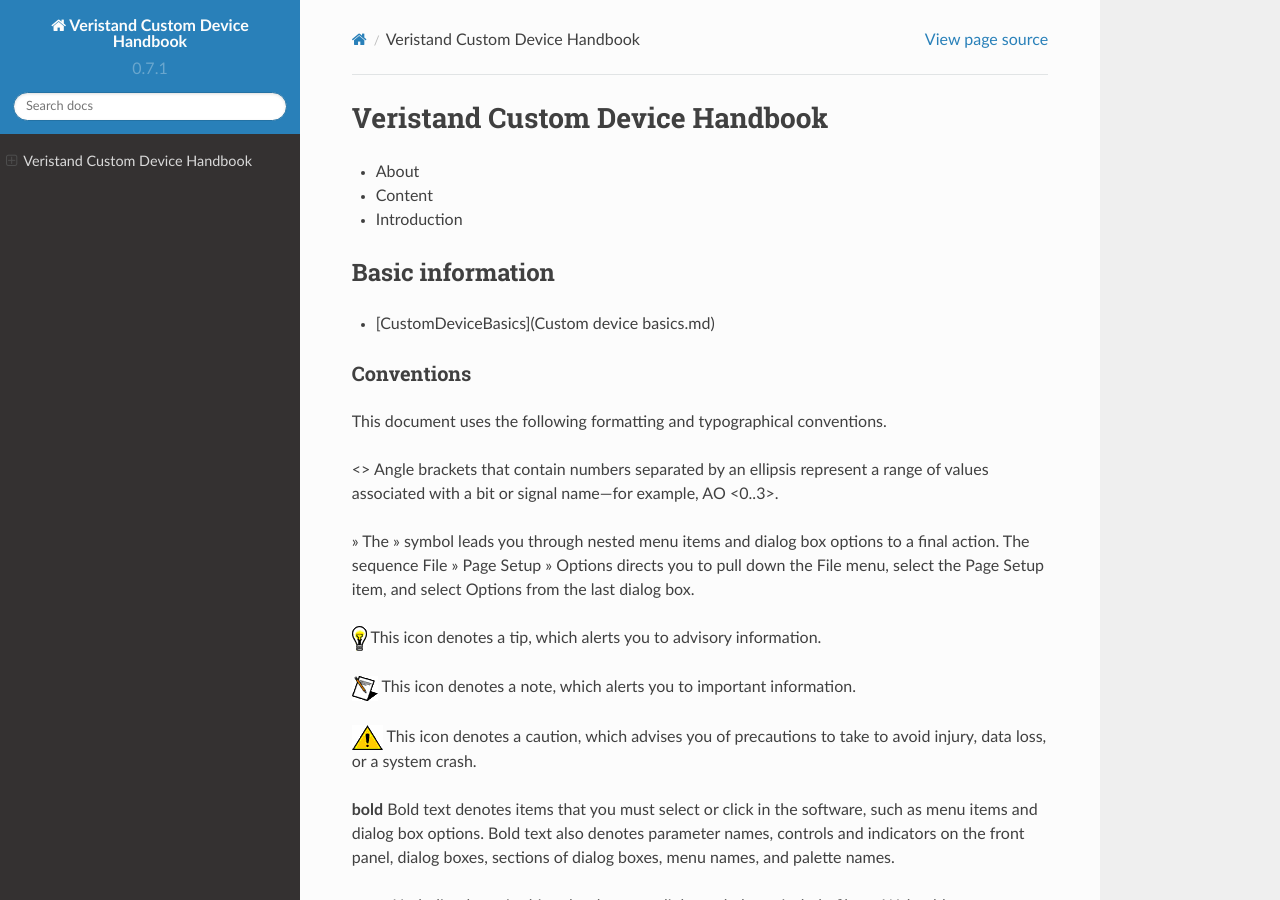
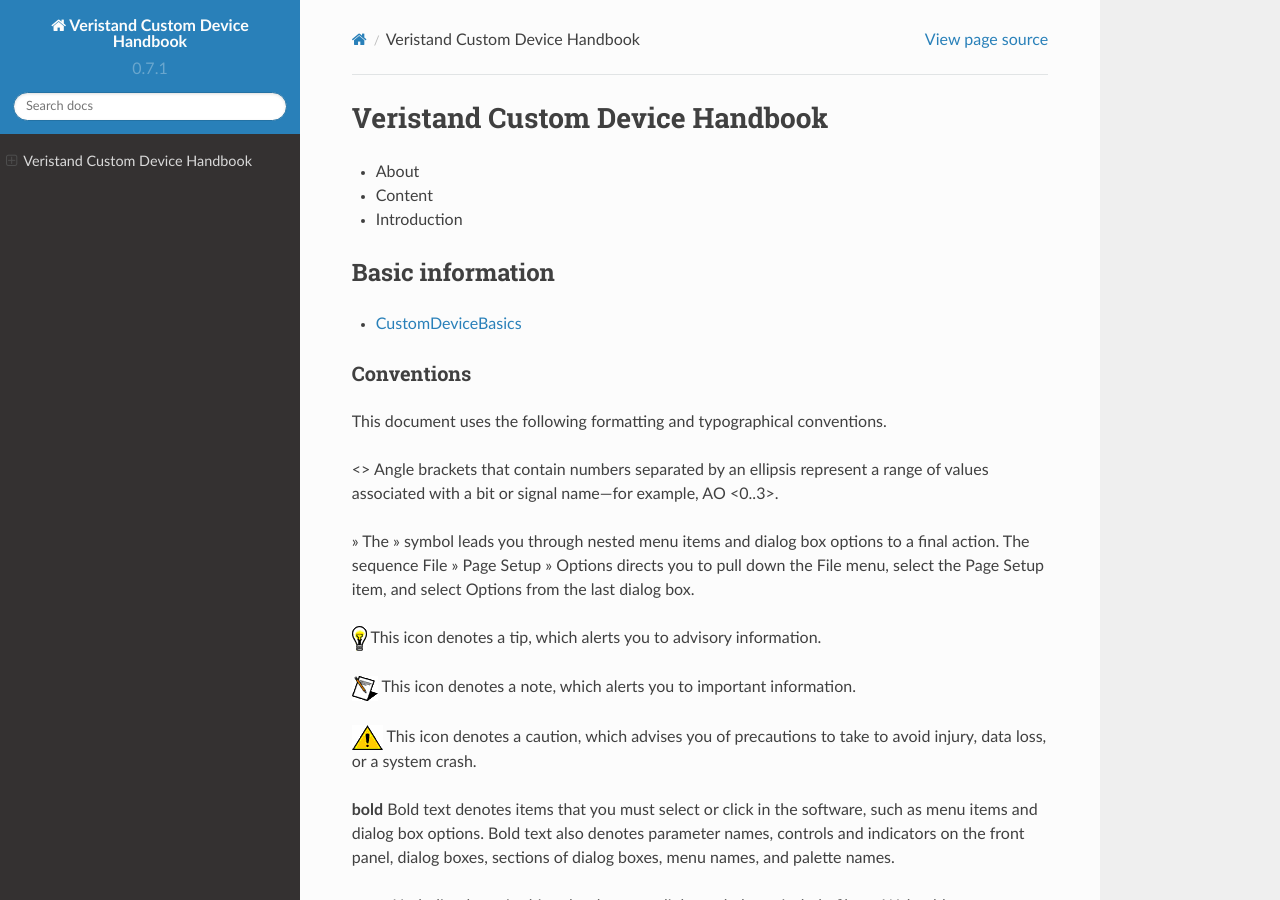
Before and after one commit to ni/niveristand-custom-device-handbook, a Sphinx documentation site: the page built from docs/index.md, in a window 1280 px wide and 900 px high. Built offline with Sphinx 7.4.7 and the Read the Docs theme 2.0.0, drawn with Linux system fonts in a browser that asks for light colours; some of the changed lines change nothing that is shown.

Commit message:
commit 20

```diff
--- a/docs/index.md
+++ b/docs/index.md
@@ -11,7 +11,7 @@
 
 ## Basic information
 
-* [CustomDeviceBasics](Custom device basics.md)
+* [CustomDeviceBasics](CustomDeviceBasics.md)
 
 ### Conventions
 This document uses the following formatting and typographical conventions.
```
Also changed, not shown: docs/CustomDeviceBasics.md (renamed from docs/Custom device basics.md).
